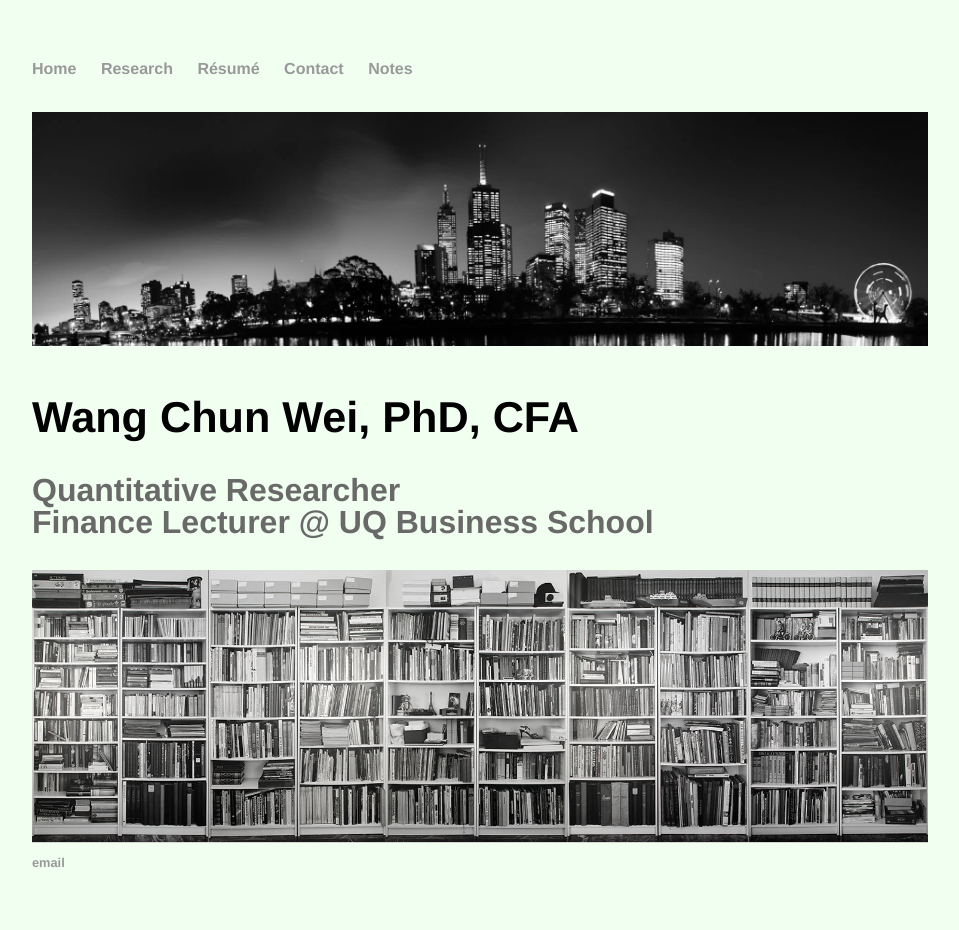
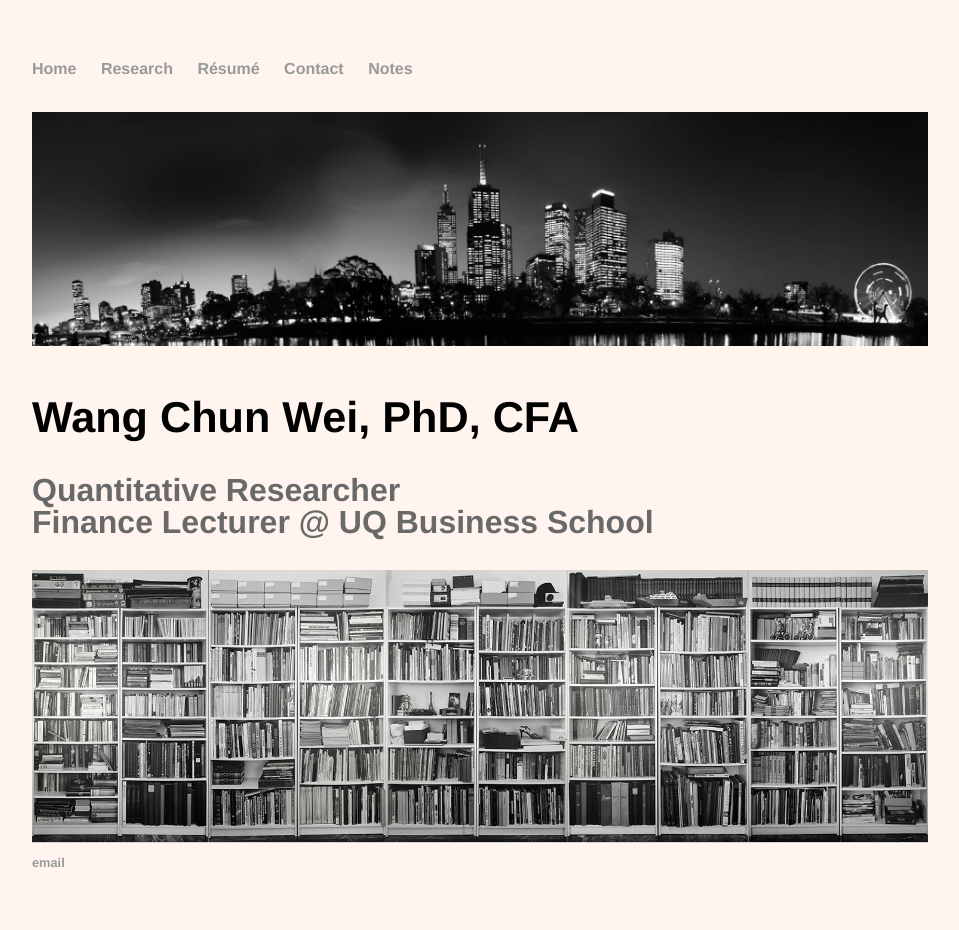
Before and after one commit to weiwangchun/weiwangchun.github.io, a Jekyll site: the page built from index.html, in a window 1280 px wide. Shown: the whole page, without its empty margins (160-1119 px from the left). Built offline with Jekyll 4.4.1, drawn with Linux system fonts in a browser that asks for light colours.

Commit message:
Update main.css

```diff
--- a/css/main.css
+++ b/css/main.css
@@ -1,7 +1,7 @@
 body {
     margin: 60px auto;
     width: 70%;
-    background-color: #F0FFF0
+    background-color: #FFF5EE
 }
 nav ul, footer ul {
     font-family:'Helvetica', 'Arial', 'Sans-Serif';
```
